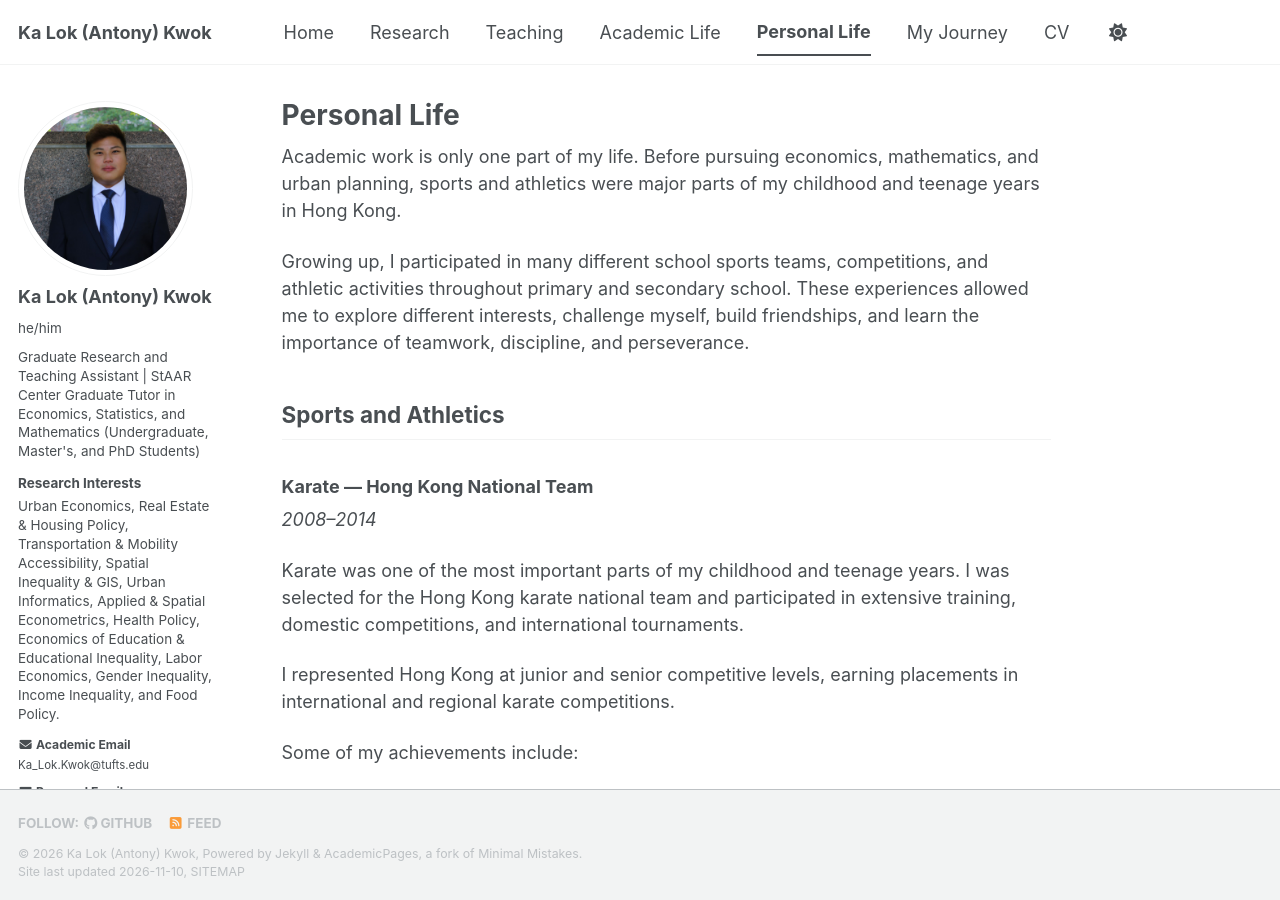
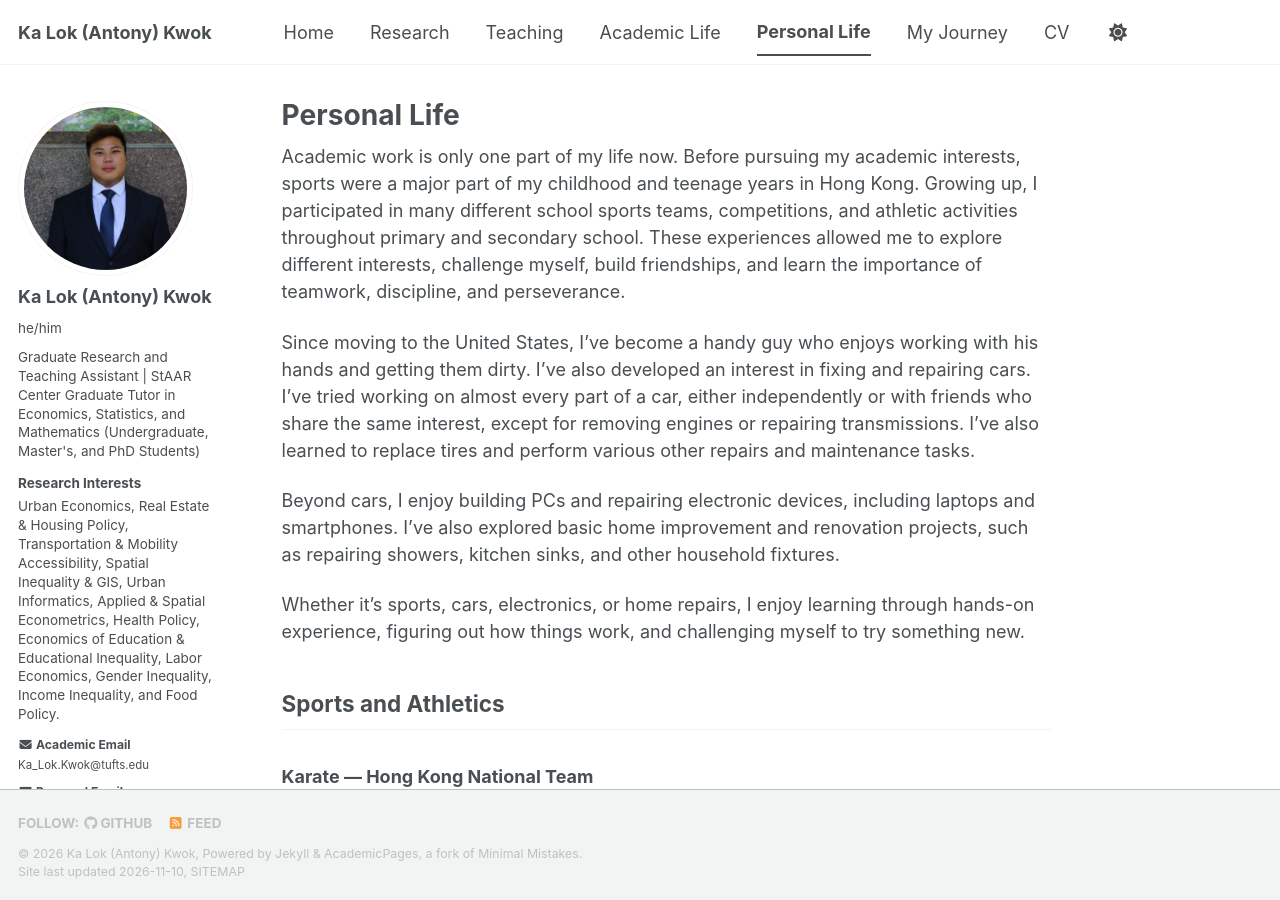
Before and after one commit to AntonyKaLokKwok/AntonyKaLokKwok.github.io, a Jekyll site: the page built from _pages/personal-life.md, in a window 1280 px wide and 900 px high. Built offline with Jekyll 4.4.1, drawn with Linux system fonts in a browser that asks for light colours; a style sheet for code colours, icons or effects is not loaded.

Commit message:
Revise personal life section with updated interests
Expanded on personal interests and experiences, including sports, car repairs, and electronics. Updated the narrative to reflect current interests and activities since moving to the United States.

```diff
--- a/_pages/personal-life.md
+++ b/_pages/personal-life.md
@@ -5,9 +5,13 @@ permalink: /personal-life/
 author_profile: true
 ---
 
-Academic work is only one part of my life. Before pursuing economics, mathematics, and urban planning, sports and athletics were major parts of my childhood and teenage years in Hong Kong.
+Academic work is only one part of my life now. Before pursuing my academic interests, sports were a major part of my childhood and teenage years in Hong Kong. Growing up, I participated in many different school sports teams, competitions, and athletic activities throughout primary and secondary school. These experiences allowed me to explore different interests, challenge myself, build friendships, and learn the importance of teamwork, discipline, and perseverance.
 
-Growing up, I participated in many different school sports teams, competitions, and athletic activities throughout primary and secondary school. These experiences allowed me to explore different interests, challenge myself, build friendships, and learn the importance of teamwork, discipline, and perseverance.
+Since moving to the United States, I've become a handy guy who enjoys working with his hands and getting them dirty. I've also developed an interest in fixing and repairing cars. I've tried working on almost every part of a car, either independently or with friends who share the same interest, except for removing engines or repairing transmissions. I've also learned to replace tires and perform various other repairs and maintenance tasks.
+
+Beyond cars, I enjoy building PCs and repairing electronic devices, including laptops and smartphones. I've also explored basic home improvement and renovation projects, such as repairing showers, kitchen sinks, and other household fixtures.
+
+Whether it's sports, cars, electronics, or home repairs, I enjoy learning through hands-on experience, figuring out how things work, and challenging myself to try something new.
 
 ## Sports and Athletics
 
```
